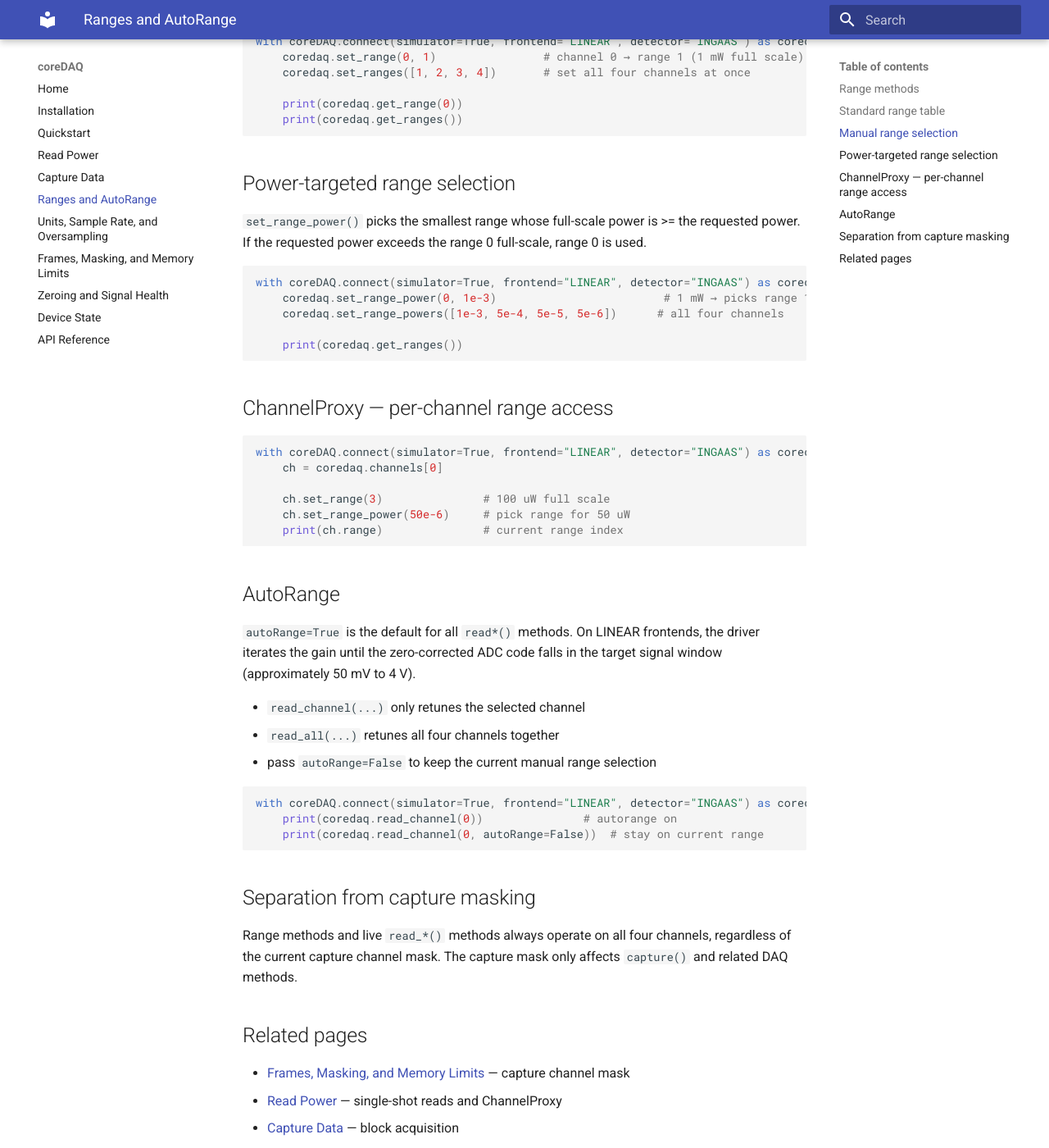
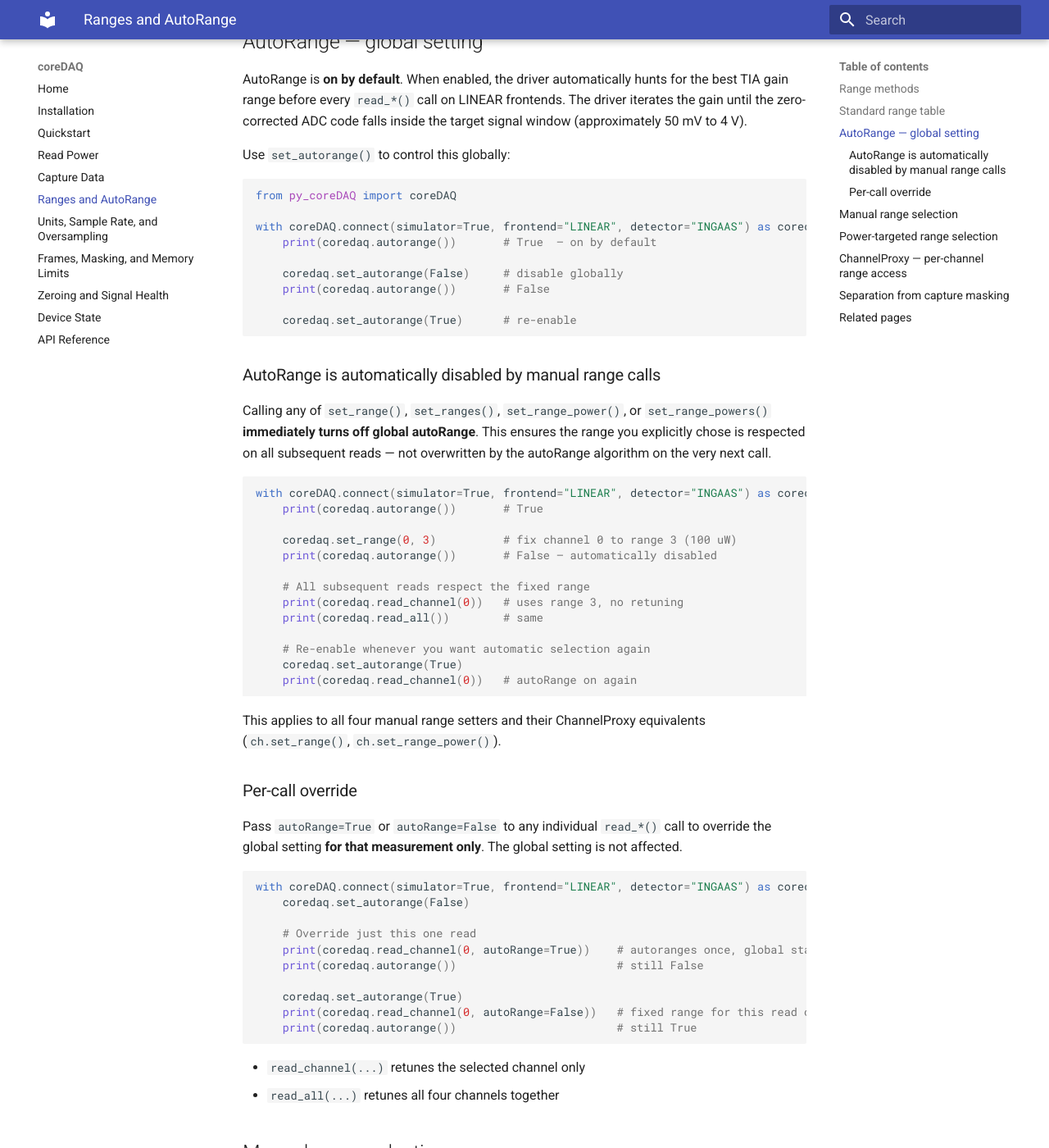
Before and after one commit to core-inst-git/py_coreDAQ, an MkDocs documentation site: the page built from docs/ranges.md, in a window 1280 px wide and 1400 px high, scrolled down 1600 px. Shown: the whole window at 82% size. Built offline with MkDocs 1.6.1 and Material for MkDocs 9.7.7, drawn with Linux system fonts in a browser that asks for light colours; some of the changed text lies outside the part shown.

Commit message:
v1.0.3: autorange disables on manual set_range; docs: variant overview and range guide
- set_range/set_ranges/set_range_power/set_range_powers now set _autorange=False
  so a manually chosen range is not silently overwritten on the next read
- set_autorange() docstring updated; all four setters get docstring notes
- docs/ranges.md: full AutoRange section rewrite — global setting, auto-disable
  rule, per-call override, updated all examples
- docs/api-reference.md: set_autorange / autorange() added to range table;
  ChannelProxy set_range/set_range_power annotated
- docs/index.md: second paragraph expanded with four hardware variants,
  detector wavelength ranges, and topology trade-offs
- .gitignore: exclude coreDAQ_Firmware_Update/

Co-Authored-By: Claude Sonnet 4.6 <noreply@anthropic.com>

````diff
--- a/docs/ranges.md
+++ b/docs/ranges.md
@@ -15,6 +15,8 @@ Examples below use a LINEAR simulator: `coreDAQ.connect(simulator=True, frontend
 | `set_range_power(channel, power_w)` | `int` | Pick the best range for a target optical power level |
 | `set_range_powers(power_w_values)` | `list[int \| None]` | Apply power-based range choice to all four channels |
 | `supported_ranges()` | `list[dict]` | Full range table with labels and full-scale power values |
+| `set_autorange(enabled)` | `None` | Enable or disable the global autoRange setting |
+| `autorange()` | `bool` | Return the current global autoRange setting |
 
 ## Standard range table
 
@@ -31,22 +33,82 @@ Examples below use a LINEAR simulator: `coreDAQ.connect(simulator=True, frontend
 
 Range index 0 is the lowest TIA gain (highest power, lowest sensitivity). Range index 7 is the highest TIA gain (lowest power, highest sensitivity). Older legacy instruments may report a different profile through `supported_ranges()`.
 
-## Manual range selection
+## AutoRange — global setting
+
+AutoRange is **on by default**. When enabled, the driver automatically hunts for the best TIA gain range before every `read_*()` call on LINEAR frontends. The driver iterates the gain until the zero-corrected ADC code falls inside the target signal window (approximately 50 mV to 4 V).
+
+Use `set_autorange()` to control this globally:
 
 ```python
 from py_coreDAQ import coreDAQ
 
 with coreDAQ.connect(simulator=True, frontend="LINEAR", detector="INGAAS") as coredaq:
+    print(coredaq.autorange())       # True  — on by default
+
+    coredaq.set_autorange(False)     # disable globally
+    print(coredaq.autorange())       # False
+
+    coredaq.set_autorange(True)      # re-enable
+```
+
+### AutoRange is automatically disabled by manual range calls
+
+Calling any of `set_range()`, `set_ranges()`, `set_range_power()`, or `set_range_powers()` **immediately turns off global autoRange**. This ensures the range you explicitly chose is respected on all subsequent reads — not overwritten by the autoRange algorithm on the very next call.
+
+```python
+with coreDAQ.connect(simulator=True, frontend="LINEAR", detector="INGAAS") as coredaq:
+    print(coredaq.autorange())       # True
+
+    coredaq.set_range(0, 3)          # fix channel 0 to range 3 (100 uW)
+    print(coredaq.autorange())       # False — automatically disabled
+
+    # All subsequent reads respect the fixed range
+    print(coredaq.read_channel(0))   # uses range 3, no retuning
+    print(coredaq.read_all())        # same
+
+    # Re-enable whenever you want automatic selection again
+    coredaq.set_autorange(True)
+    print(coredaq.read_channel(0))   # autoRange on again
+```
+
+This applies to all four manual range setters and their ChannelProxy equivalents (`ch.set_range()`, `ch.set_range_power()`).
+
+### Per-call override
+
+Pass `autoRange=True` or `autoRange=False` to any individual `read_*()` call to override the global setting **for that measurement only**. The global setting is not affected.
+
+```python
+with coreDAQ.connect(simulator=True, frontend="LINEAR", detector="INGAAS") as coredaq:
+    coredaq.set_autorange(False)
+
+    # Override just this one read
+    print(coredaq.read_channel(0, autoRange=True))    # autoranges once, global stays False
+    print(coredaq.autorange())                        # still False
+
+    coredaq.set_autorange(True)
+    print(coredaq.read_channel(0, autoRange=False))   # fixed range for this read only
+    print(coredaq.autorange())                        # still True
+```
+
+- `read_channel(...)` retunes the selected channel only
+- `read_all(...)` retunes all four channels together
+
+## Manual range selection
+
+```python
+with coreDAQ.connect(simulator=True, frontend="LINEAR", detector="INGAAS") as coredaq:
+    # Both calls fix the range and disable global autoRange
     coredaq.set_range(0, 1)                # channel 0 → range 1 (1 mW full scale)
-    coredaq.set_ranges([1, 2, 3, 4])       # set all four channels at once
+    coredaq.set_ranges([1, 2, 3, 4])       # all four channels at once
 
     print(coredaq.get_range(0))
     print(coredaq.get_ranges())
+    print(coredaq.autorange())             # False
 ```
 
 ## Power-targeted range selection
 
-`set_range_power()` picks the smallest range whose full-scale power is >= the requested power. If the requested power exceeds the range 0 full-scale, range 0 is used.
+`set_range_power()` picks the smallest range whose full-scale power is ≥ the requested power and disables global autoRange. If the requested power exceeds range 0's full-scale, range 0 is used.
 
 ```python
 with coreDAQ.connect(simulator=True, frontend="LINEAR", detector="INGAAS") as coredaq:
@@ -54,36 +116,27 @@ with coreDAQ.connect(simulator=True, frontend="LINEAR", detector="INGAAS") as co
     coredaq.set_range_powers([1e-3, 5e-4, 5e-5, 5e-6])      # all four channels
 
     print(coredaq.get_ranges())
+    print(coredaq.autorange())             # False
 ```
 
 ## ChannelProxy — per-channel range access
+
+`ch.set_range()` and `ch.set_range_power()` on a `ChannelProxy` follow the same rule: they fix the range on the selected channel and disable global autoRange.
 
 ```python
 with coreDAQ.connect(simulator=True, frontend="LINEAR", detector="INGAAS") as coredaq:
     ch = coredaq.channels[0]
 
-    ch.set_range(3)               # 100 uW full scale
-    ch.set_range_power(50e-6)     # pick range for 50 uW
+    ch.set_range(3)               # 100 uW full scale — autoRange disabled
+    ch.set_range_power(50e-6)     # pick range for 50 uW — autoRange disabled
     print(ch.range)               # current range index
-```
 
-## AutoRange
-
-`autoRange=True` is the default for all `read*()` methods. On LINEAR frontends, the driver iterates the gain until the zero-corrected ADC code falls in the target signal window (approximately 50 mV to 4 V).
-
-- `read_channel(...)` only retunes the selected channel
-- `read_all(...)` retunes all four channels together
-- pass `autoRange=False` to keep the current manual range selection
-
-```python
-with coreDAQ.connect(simulator=True, frontend="LINEAR", detector="INGAAS") as coredaq:
-    print(coredaq.read_channel(0))               # autorange on
-    print(coredaq.read_channel(0, autoRange=False))  # stay on current range
+    coredaq.set_autorange(True)   # re-enable for all channels
 ```
 
 ## Separation from capture masking
 
-Range methods and live `read_*()` methods always operate on all four channels, regardless of the current capture channel mask. The capture mask only affects `capture()` and related DAQ methods.
+Range methods and live `read_*()` methods always operate on all four channels regardless of the current capture channel mask. The capture mask only affects `capture()` and related DAQ methods.
 
 ## Related pages
 
--- a/pyproject.toml
+++ b/pyproject.toml
@@ -4,7 +4,7 @@ build-backend = "setuptools.build_meta"
 
 [project]
 name = "py_coreDAQ"
-version = "1.0.2"
+version = "1.0.3"
 description = "Python driver for the coreDAQ low-noise opto-electronic data acquisition system."
 readme = "README.md"
 requires-python = ">=3.10"
````
Also changed, not shown: other parts of docs/ranges.md (+1 -1 lines), docs/api-reference.md (+6 -2 lines), docs/index.md (+16 -1 lines), 2 other files.
